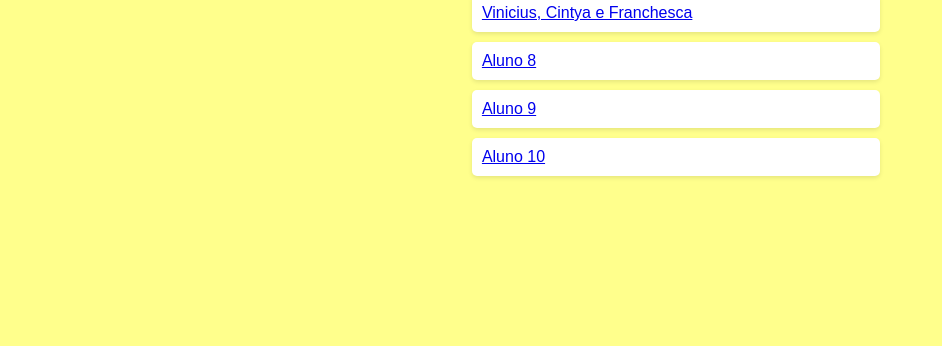
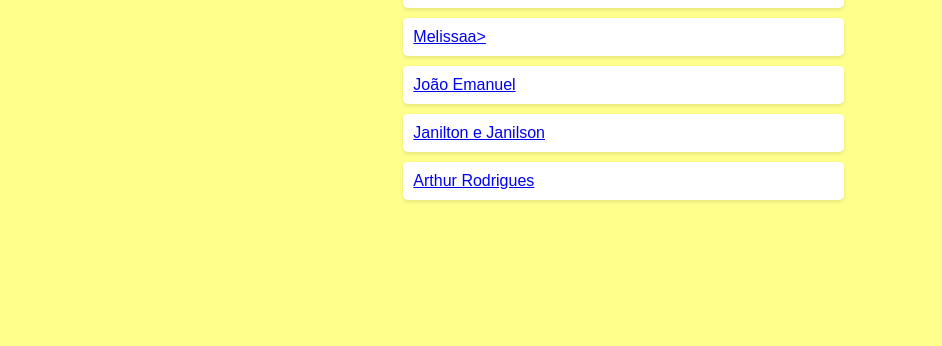
Before and after one commit to vitorguedes57/Alunos-2-A, a plain HTML site: page index.html in a window 1280 px wide. Shown: the part 454-800 px from the top of the page, without its empty margins (0-942 px from the left). Drawn offline with Linux system fonts and the light colour scheme.

Commit message:
Update index.html

```diff
--- a/index.html
+++ b/index.html
@@ -17,9 +17,11 @@
     <li><a href="Projeto dia dos pais Larissa/index.html" target="_blank">Larissa</a></li>
     <li><a href="daddy´s love day/assets/index.html" target="_blank">Yasmin</a></li>
     <li><a href="viniocius, cintya e franchesca/Asseta/index.html" target="_blank">Vinicius, Cintya e Franchesca</a></li>
-    <li><a href="aluno8/index.html" target="_blank">Aluno 8</a></li>
-    <li><a href="aluno9/index.html" target="_blank">Aluno 9</a></li>
-    <li><a href="aluno10/index.html" target="_blank">Aluno 10</a></li>
+    <li><a href="Neuróticas/neuroticas/index.html" target="_blank">Melissaa></li>
+    <li><a href="Projeto P/assests/index.html" target="_blank">João Emanuel</a></li>
+    <li><a href="Projeto dia dos Pais/Assets/index.html" target="_blank">Janilton e Janilson</a></li>
+    <li><a href="Caso X/Assets/index.html" target="_blank">Arthur Rodrigues</a></li>
   </ul>
 </body>
+
 </html>
```
